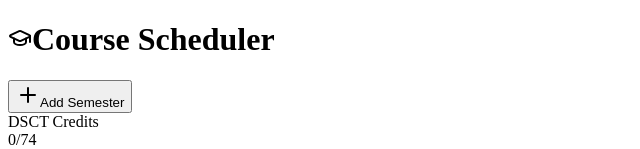
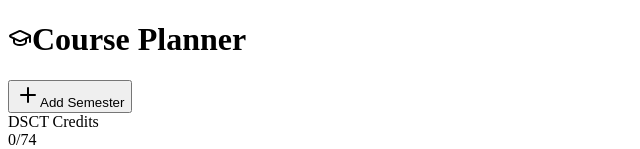
Before and after one commit to leonidasiy/University-Course-Planner, a React (Vite) app in the folder client/: page / in a window 1280 px wide. Shown: the top 149 px of the page, without its empty margins (0-640 px from the left). Built offline with nearby package versions, Linux system fonts and the light colour scheme; no server answers.

Commit message:
Manual changes

```diff
--- a/client/src/pages/schedule/components/ScheduleHeader.tsx
+++ b/client/src/pages/schedule/components/ScheduleHeader.tsx
@@ -46,7 +46,7 @@ export function ScheduleHeader({
       <div className="flex flex-col md:flex-row md:items-center md:justify-between gap-4">
         <h1 className="text-4xl font-bold flex items-center gap-2">
           <GraduationCap className="h-8 w-8" />
-          Course Scheduler
+          Course Planner
         </h1>
 
         <Dialog open={isDialogOpen} onOpenChange={setIsDialogOpen}>
```
